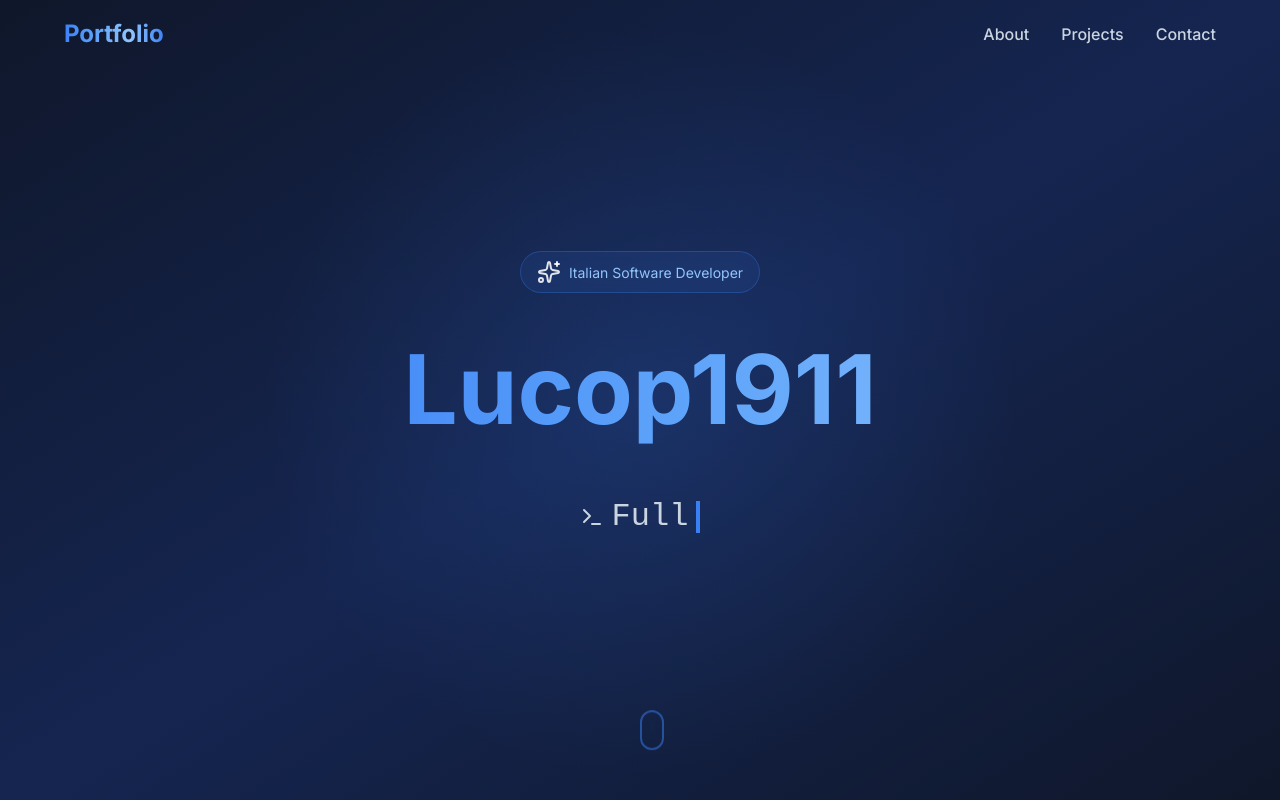
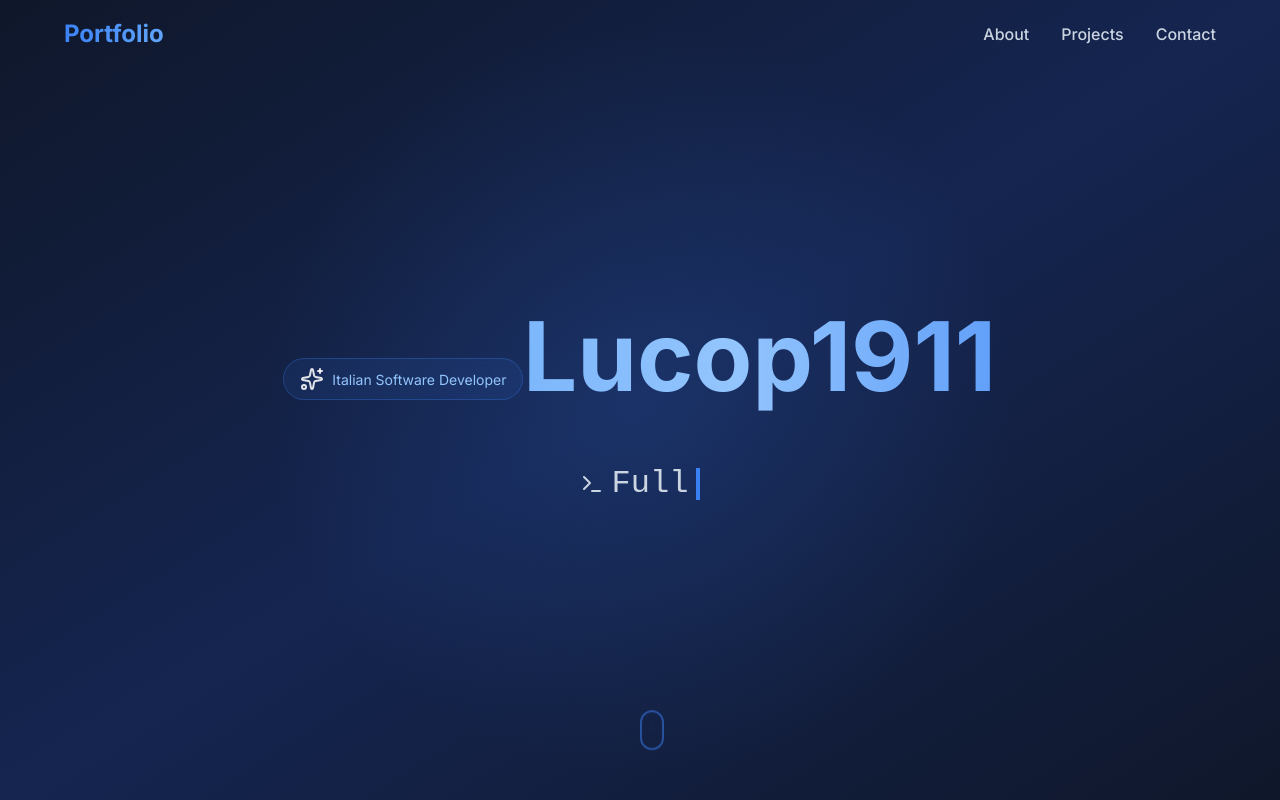
Before and after one commit to Lucop1911/my-site, a React (Vite) app: page / in a window 1280 px wide. Shown: the top 800 px of the page. Built offline with nearby package versions, Linux system fonts and the light colour scheme.

Commit message:
2nd attempt

```diff
--- a/src/App.css
+++ b/src/App.css
@@ -64,14 +64,12 @@
 }
 
 .animate-gradient {
-  background-size: 300% 300% !important;
-  animation: gradient 8s ease infinite;
+  animation: gradient 8s linear infinite !important;
 }
 
 @keyframes gradient {
   0% { background-position: 0% 50%; }
-  50% { background-position: 100% 50%; }
-  100% { background-position: 0% 50%; }
+  100% { background-position: 300% 50%; }
 }
 
 .animate-scroll {
@@ -495,10 +493,19 @@
 
 .hero-title, .nav-logo, .section-title {
   background: linear-gradient(to right, #3b82f6, #60a5fa, #93c5fd, #3b82f6);
-  -webkit-background-clip: text;
-  background-clip: text;
-  color: transparent;
-  -webkit-text-fill-color: transparent;
+  background-size: 300% auto;
+
+  /* These three lines must exist and never be overridden */
+  -webkit-background-clip: text !important;
+  background-clip: text !important;
+  color: transparent !important;
+  -webkit-text-fill-color: transparent !important;
+
+  /* Prevent flickering during animations */
+  display: inline-block; /* Helps clipping stability */
+  will-change: transform, background-position;
+  transform: translateZ(0);
+  filter: blur(0); /* Subtle trick to force high-quality rendering */
 }
 
 .hero-title, .section-title {
--- a/src/App.tsx
+++ b/src/App.tsx
@@ -100,13 +100,13 @@ const HeroSection: React.FC = () => {
     <section className="hero-section">
       <div className="hero-bg"></div>
 
-      <div className="hero-content animate-fade-in">
-        <div className="hero-badge">
+      <div className="hero-content">
+        <div className="hero-badge animate-fade-in">
           <Sparkles className="w-4 h-4 text-blue-400" />
           <span className="hero-badge-text">Italian Software Developer</span>
         </div>
 
-        <h1 className="hero-title animate-gradient">
+        <h1 className="hero-title animate-gradient animate-fade-in">
           Lucop1911
         </h1>
 
```
